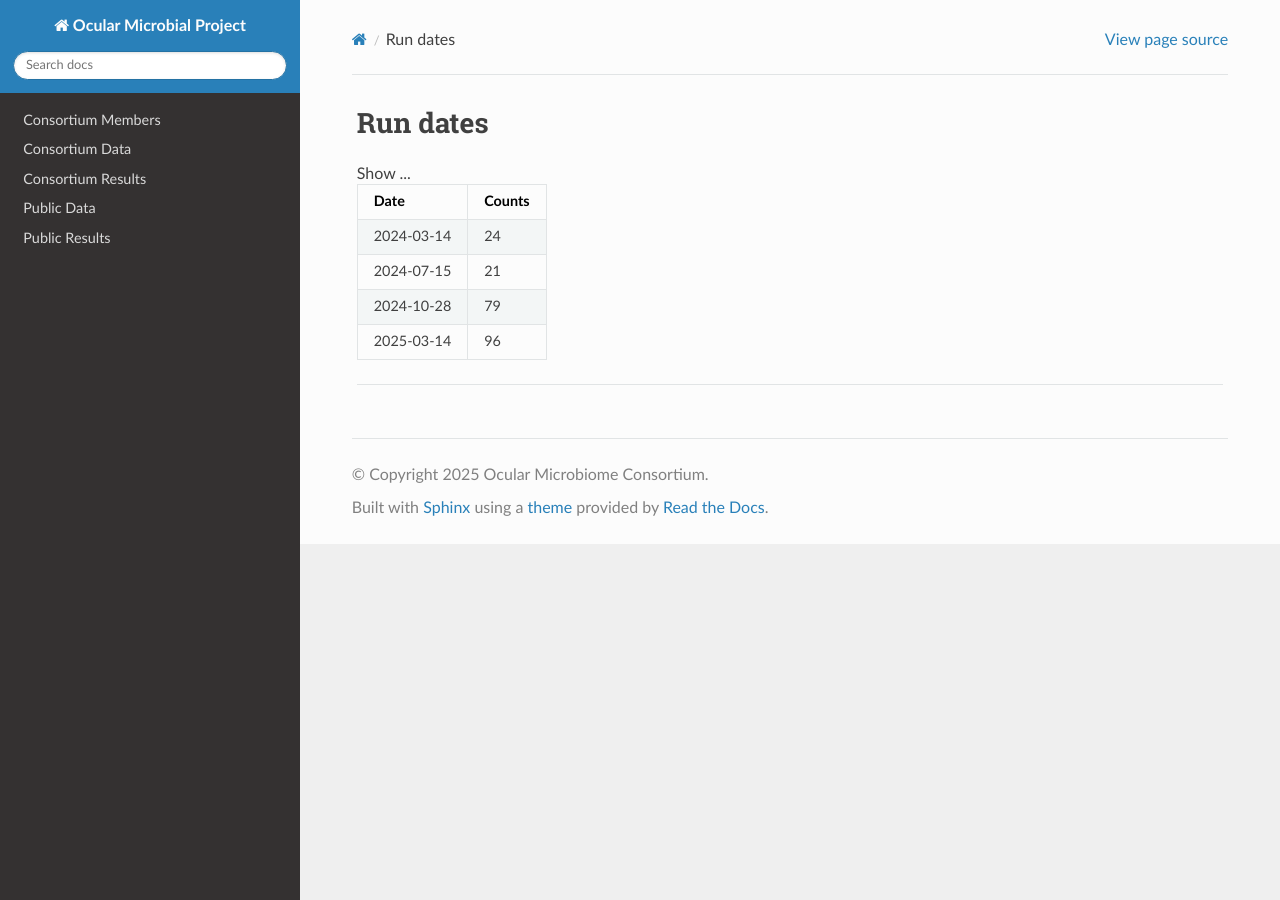
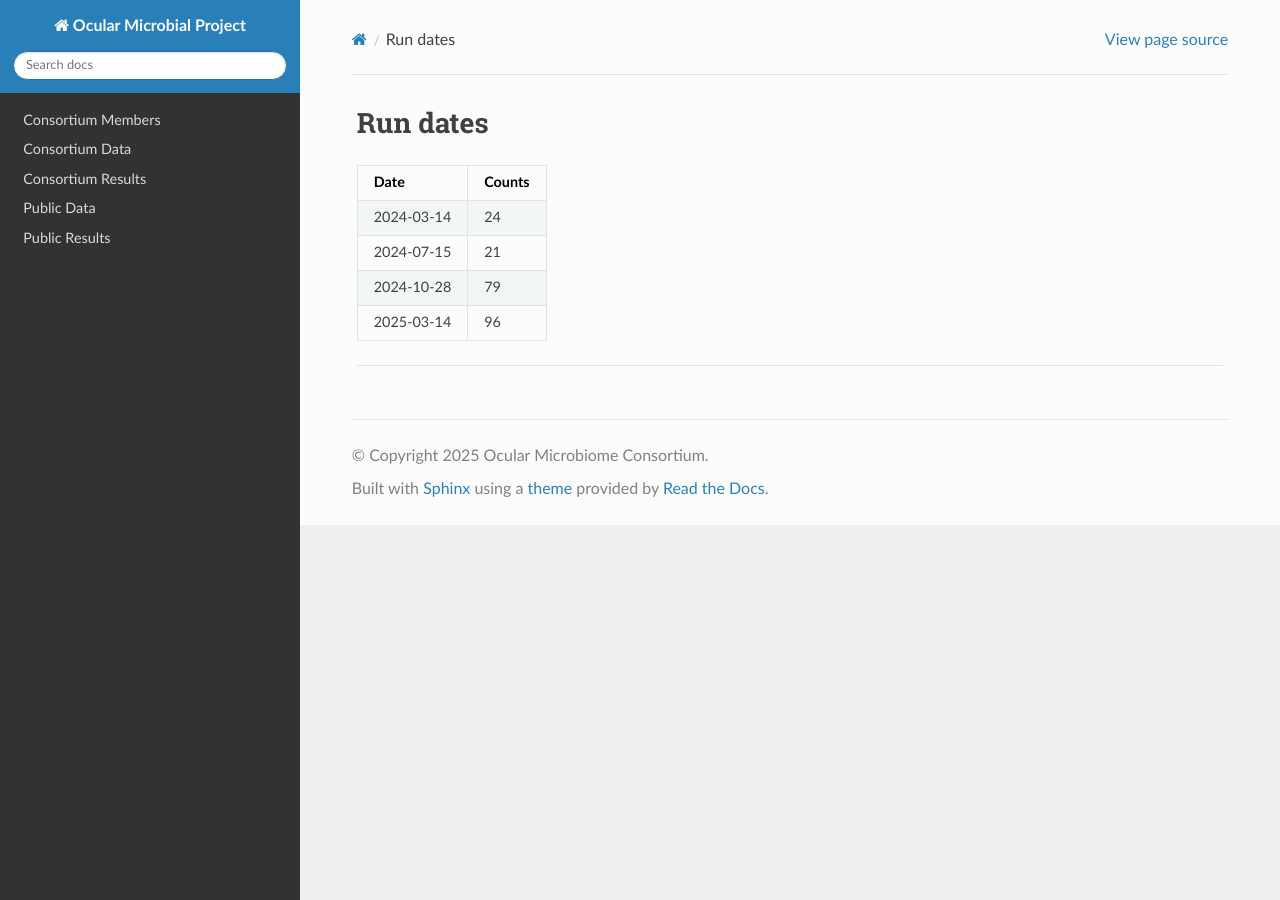
Before and after one commit to dpuiu/ocular-microbiome, a Sphinx documentation site: the page built from docs/Consortium_results/JHU/Run_Dates.rst, in a window 1280 px wide. Built offline with Sphinx 7.4.7 and the Read the Docs theme 3.1.0, drawn with Linux system fonts in a browser that asks for light colours.

Commit message:
multiple updates

```diff
--- a/docs/Consortium_results/JHU/Run_Dates.rst
+++ b/docs/Consortium_results/JHU/Run_Dates.rst
@@ -3,7 +3,6 @@ Run dates
 
 .. raw:: html
 
-    <summary>Show ...</summary>
     <table class="docutils align-default">
       <thead>
         <tr>
--- a/docs/Consortium_results/JHU/Runs.rst
+++ b/docs/Consortium_results/JHU/Runs.rst
@@ -2,7 +2,6 @@ Runs
 ^^^^
 .. raw:: html
 
-    <summary>Show ...</summary>
     <table class="docutils align-default">
       <thead>
         <tr>
```
